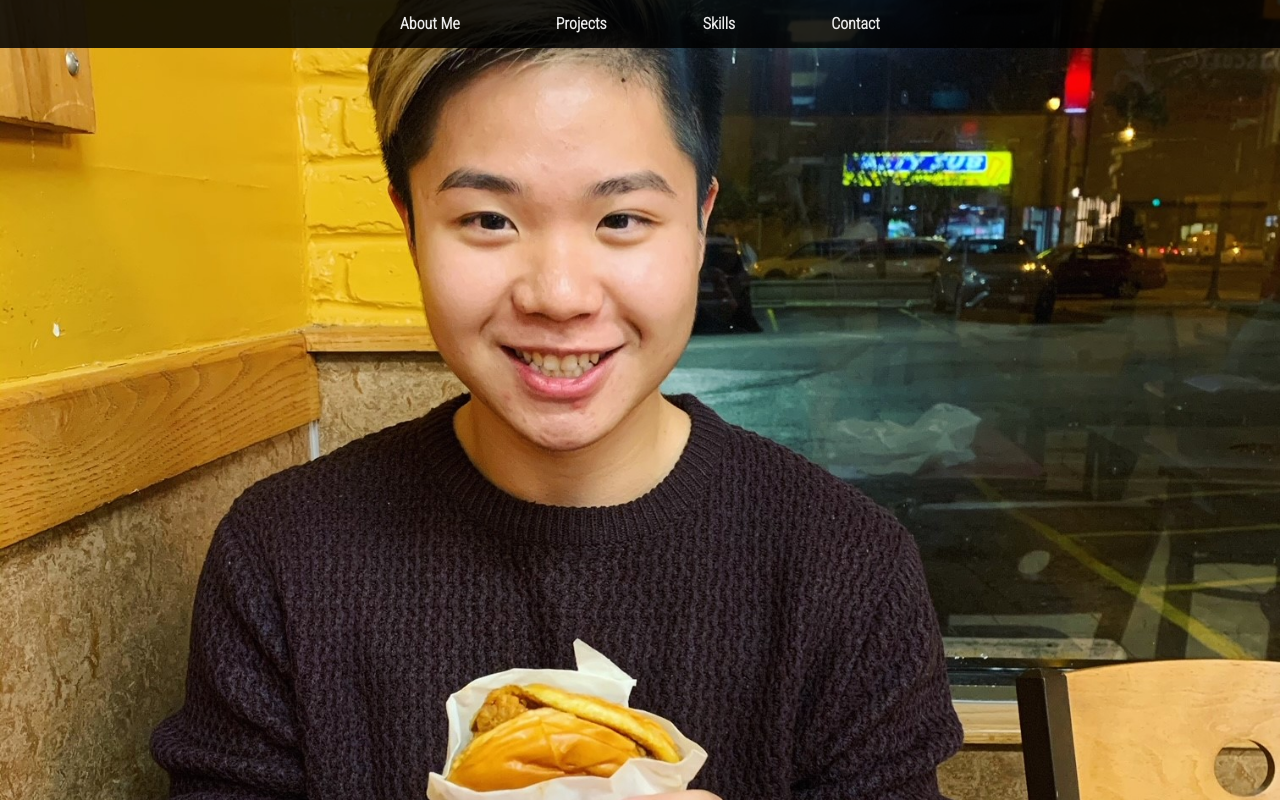
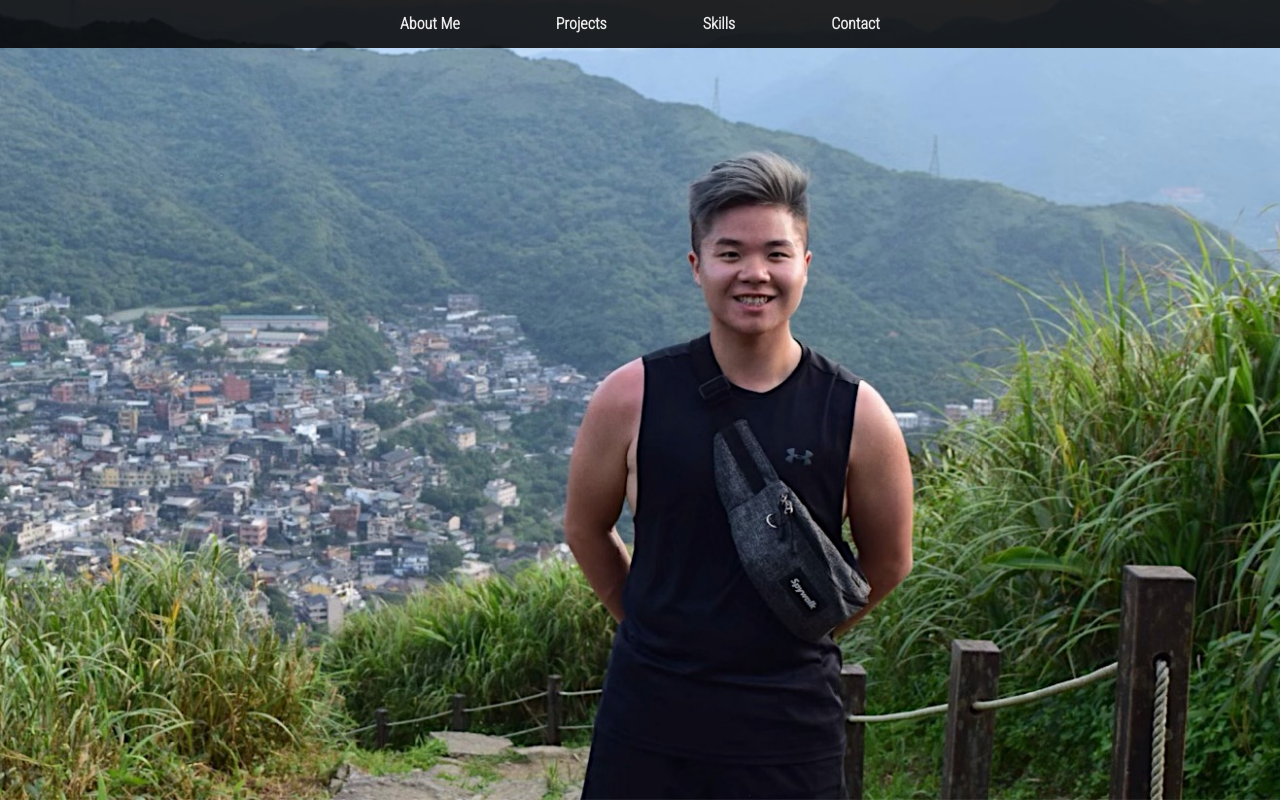
Before and after one commit to jiezheng2020/jiezheng2020.github.io, a React (Create React App) app: page / in a window 1280 px wide. Built offline with nearby package versions, Linux system fonts and the light colour scheme; the HTML template or start-up script is replaced by a standard one.

Commit message:
messing with higher quality hero images

```diff
--- a/src/components/Hero/Hero.css
+++ b/src/components/Hero/Hero.css
@@ -1,7 +1,7 @@
 .hero-banner {
   width: 100%;
   height: 100vh;
-  background: url(./hero.JPG);
+  background: url(./hero2.jpg);
   background-repeat: no-repeat;
   background-position: center;
   background-size: cover;
```
Also changed, not shown: src/components/Hero/hero.JPG, src/components/Hero/hero2.jpg (added).
